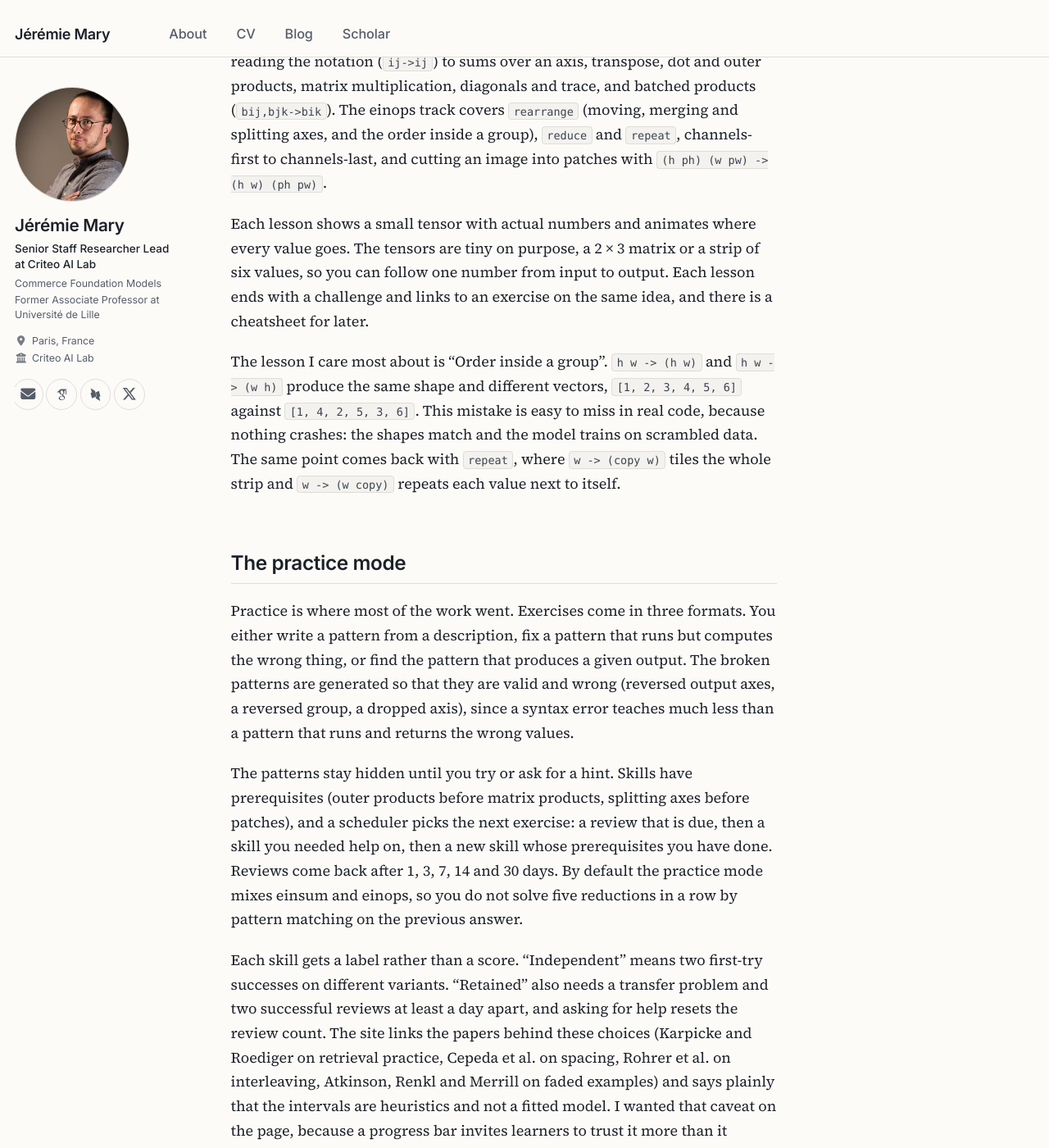
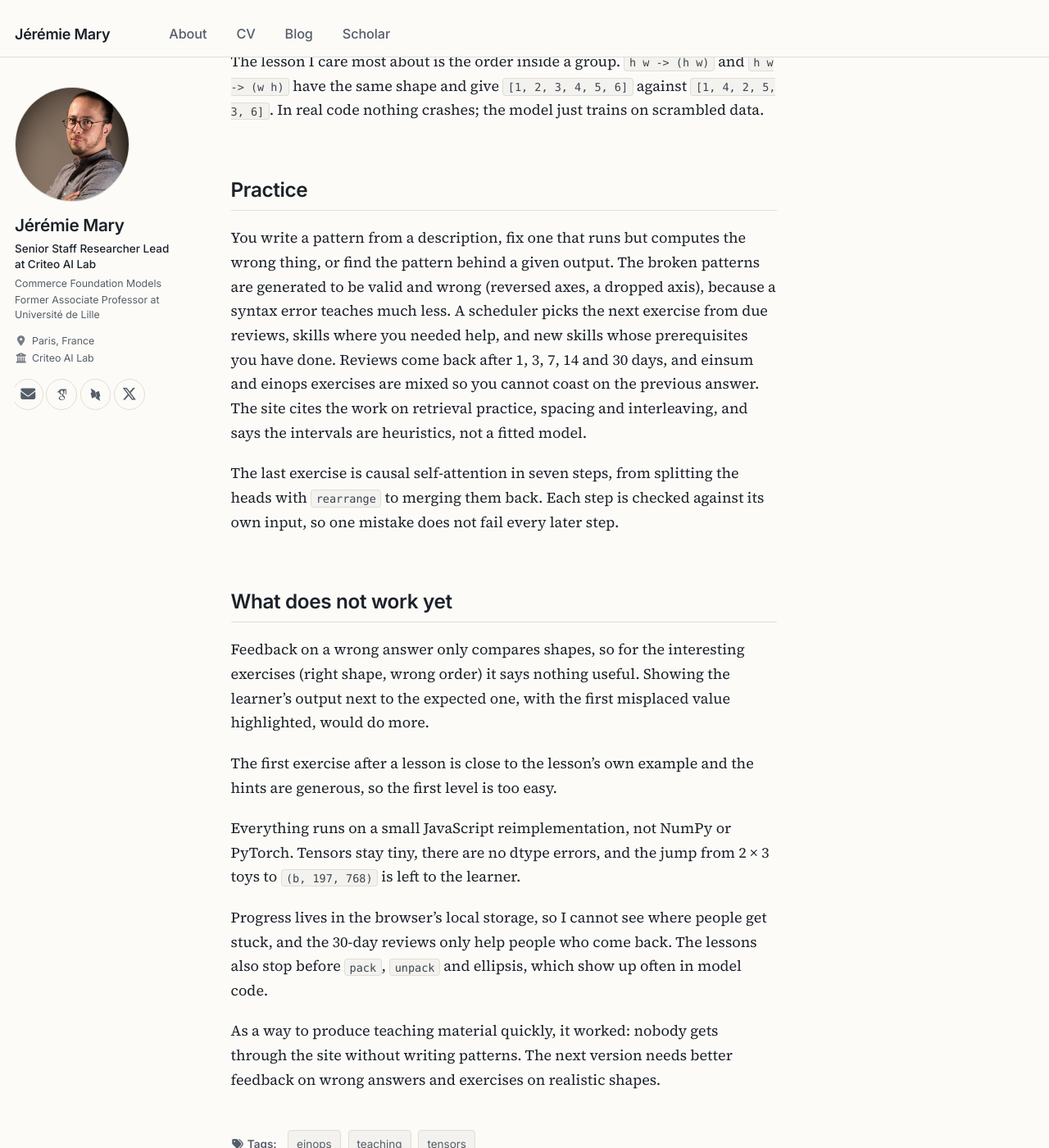
Before and after one commit to JeremieMary/jeremiemary.github.io, a Jekyll site: the page built from _posts/2026-08-24-learning-einops-by-practice.md, in a window 1280 px wide and 1400 px high, scrolled down 651 px. Shown: the whole window at 82% size. Built offline with Jekyll 4.4.1, drawn with Linux system fonts in a browser that asks for light colours; some web fonts are replaced; some of the changed text lies outside the part shown.

Commit message:
Shorten the einops practice blog post
Co-Authored-By: Claude Opus 5.5 <noreply@anthropic.com>

```diff
--- a/_posts/2026-08-24-learning-einops-by-practice.md
+++ b/_posts/2026-08-24-learning-einops-by-practice.md
@@ -1,47 +1,35 @@
 ---
 title: "Learning einsum and einops by doing it"
 permalink: /blog/learning-einops-by-practice/
-excerpt: "A small interactive site for learning einsum and einops, built to try a faster way of producing teaching material. The aim was to make learners write patterns instead of reading them. What it does, how the practice mode works, and what I would still change."
+excerpt: "A small interactive site that makes you write einsum and einops patterns instead of reading them. What it does and what I would still change."
 tags:
   - teaching
   - einops
   - tensors
 ---
 
-Teaching material usually takes me a long time to produce, and it often ends up as slides that I understand and the audience mostly watches. For einsum and einops this is a bad format. The notation is short, and reading `b c h w -> b h w c` on a slide feels easy. Writing it yourself, and getting the order inside a parenthesis right, is a different skill, and you only learn it by doing it a few dozen times. So I used einops to explore a different way of producing teaching material, faster than writing slides, and built a small site that forces the reader to write the patterns: [ein.jeremie-mary.chatgpt.site](https://ein.jeremie-mary.chatgpt.site/).
-
-The idea was to get active engagement built into the material from the start. It is still rough in places. Below is what it does and where it falls short.
+Teaching material takes me a long time to produce, and it usually ends up as slides the audience watches. That format suits einsum and einops badly. Reading `b c h w -> b h w c` on a slide feels easy; writing it yourself and getting the order inside a parenthesis right takes a few dozen tries. So I tried a faster way of making material and built a small site where you have to write the patterns: [ein.jeremie-mary.chatgpt.site](https://ein.jeremie-mary.chatgpt.site/).
 
 ## What is on the site
 
-There are two tracks of eight short lessons each. The einsum track goes from reading the notation (`ij->ij`) to sums over an axis, transpose, dot and outer products, matrix multiplication, diagonals and trace, and batched products (`bij,bjk->bik`). The einops track covers `rearrange` (moving, merging and splitting axes, and the order inside a group), `reduce` and `repeat`, channels-first to channels-last, and cutting an image into patches with `(h ph) (w pw) -> (h w) (ph pw)`.
+There are two tracks of eight short lessons, one for einsum (from `ij->ij` to batched products like `bij,bjk->bik`) and one for einops (`rearrange`, `reduce` and `repeat`, up to cutting an image into patches). Each lesson animates a tiny tensor, a 2 × 3 matrix or a strip of six values, so you can follow one number from input to output.
 
-Each lesson shows a small tensor with actual numbers and animates where every value goes. The tensors are tiny on purpose, a 2 × 3 matrix or a strip of six values, so you can follow one number from input to output. Each lesson ends with a challenge and links to an exercise on the same idea, and there is a cheatsheet for later.
+The lesson I care most about is the order inside a group. `h w -> (h w)` and `h w -> (w h)` have the same shape and give `[1, 2, 3, 4, 5, 6]` against `[1, 4, 2, 5, 3, 6]`. In real code nothing crashes; the model just trains on scrambled data.
 
-The lesson I care most about is "Order inside a group". `h w -> (h w)` and `h w -> (w h)` produce the same shape and different vectors, `[1, 2, 3, 4, 5, 6]` against `[1, 4, 2, 5, 3, 6]`. This mistake is easy to miss in real code, because nothing crashes: the shapes match and the model trains on scrambled data. The same point comes back with `repeat`, where `w -> (copy w)` tiles the whole strip and `w -> (w copy)` repeats each value next to itself.
+## Practice
 
-## The practice mode
+You write a pattern from a description, fix one that runs but computes the wrong thing, or find the pattern behind a given output. The broken patterns are generated to be valid and wrong (reversed axes, a dropped axis), because a syntax error teaches much less. A scheduler picks the next exercise from due reviews, skills where you needed help, and new skills whose prerequisites you have done. Reviews come back after 1, 3, 7, 14 and 30 days, and einsum and einops exercises are mixed so you cannot coast on the previous answer. The site cites the work on retrieval practice, spacing and interleaving, and says the intervals are heuristics, not a fitted model.
 
-Practice is where most of the work went. Exercises come in three formats. You either write a pattern from a description, fix a pattern that runs but computes the wrong thing, or find the pattern that produces a given output. The broken patterns are generated so that they are valid and wrong (reversed output axes, a reversed group, a dropped axis), since a syntax error teaches much less than a pattern that runs and returns the wrong values.
+The last exercise is causal self-attention in seven steps, from splitting the heads with `rearrange` to merging them back. Each step is checked against its own input, so one mistake does not fail every later step.
 
-The patterns stay hidden until you try or ask for a hint. Skills have prerequisites (outer products before matrix products, splitting axes before patches), and a scheduler picks the next exercise: a review that is due, then a skill you needed help on, then a new skill whose prerequisites you have done. Reviews come back after 1, 3, 7, 14 and 30 days. By default the practice mode mixes einsum and einops, so you do not solve five reductions in a row by pattern matching on the previous answer.
+## What does not work yet
 
-Each skill gets a label rather than a score. "Independent" means two first-try successes on different variants. "Retained" also needs a transfer problem and two successful reviews at least a day apart, and asking for help resets the review count. The site links the papers behind these choices (Karpicke and Roediger on retrieval practice, Cepeda et al. on spacing, Rohrer et al. on interleaving, Atkinson, Renkl and Merrill on faded examples) and says plainly that the intervals are heuristics and not a fitted model. I wanted that caveat on the page, because a progress bar invites learners to trust it more than it deserves.
+Feedback on a wrong answer only compares shapes, so for the interesting exercises (right shape, wrong order) it says nothing useful. Showing the learner's output next to the expected one, with the first misplaced value highlighted, would do more.
 
-At the end there is an attention exercise that puts the two libraries together. You implement causal self-attention or cross-attention in seven steps: split the heads with `rearrange`, contract Q and K with `einsum`, scale by $$\sqrt{d_k}$$, mask, take a softmax over the right axis, combine with V, and merge the heads back. Each step is checked against its own input layout, so a mistake in the head split does not make every later step fail.
+The first exercise after a lesson is close to the lesson's own example and the hints are generous, so the first level is too easy.
 
-## What does not work so well
+Everything runs on a small JavaScript reimplementation, not NumPy or PyTorch. Tensors stay tiny, there are no dtype errors, and the jump from 2 × 3 toys to `(b, 197, 768)` is left to the learner.
 
-Einops is mostly about practice, and the site gives a lot of it, but several things are not right yet.
+Progress lives in the browser's local storage, so I cannot see where people get stuck, and the 30-day reviews only help people who come back. The lessons also stop before `pack`, `unpack` and ellipsis, which show up often in model code.
 
-The feedback on a wrong answer is weak. It compares output shapes: "Your output shape is 6; the requested shape is 6." For the exercises where the shape is right and the order is wrong, which are the interesting ones, that sentence says nothing. The einops message adds that matching shapes are not enough, which is true but still does not point to the axis that is wrong. Showing the learner's output next to the expected one, with the first misplaced value highlighted, would help more than any text.
-
-The first exercise after each lesson is close to the lesson's own example, often with the same tensor, and the hints are generous ("Start from `ij,jk->ik`. Change only the order of the two output labels."). A learner can pass the first level by editing what they just saw. The scheduler then asks for variants and spaced reviews, so this matters less over time, but the first impression is easier than it should be.
-
-Everything runs on a small JavaScript reimplementation of einsum and einops, not on NumPy or PyTorch. It is enough for the visualisations, but it limits tensors to a few entries per axis, the einsum playground takes at most two inputs and refuses ellipsis, and a learner never sees a real dtype error. In PyTorch, `reduce(x, 'h w -> h', 'mean')` on an integer tensor fails, and the site only mentions this in a lesson note. Real code also has shapes like `(b, 197, 768)`, and the step from 2 × 3 toys to those is left to the learner.
-
-Progress lives in the browser's local storage. It is lost when someone switches machine or clears their data, and as the author I cannot see which exercises people get stuck on, which is the information I would need to improve the material. The review cycle, which goes up to 30 days, also only helps people who come back; someone who opens the site once gets none of it.
-
-Some of the prose is written in a product voice ("brings matrix multiplication to life") that I would rewrite. The lessons also stop before `pack` and `unpack` and before ellipsis in einops patterns, both of which show up often in model code.
-
-As an experiment in producing teaching material quickly, it worked: the site exists, and nobody can get through it without writing patterns. Before it gets any new topic, the next version needs better feedback on wrong answers and some exercises on realistic tensor shapes.
+As a way to produce teaching material quickly, it worked: nobody gets through the site without writing patterns. The next version needs better feedback on wrong answers and exercises on realistic shapes.
```
